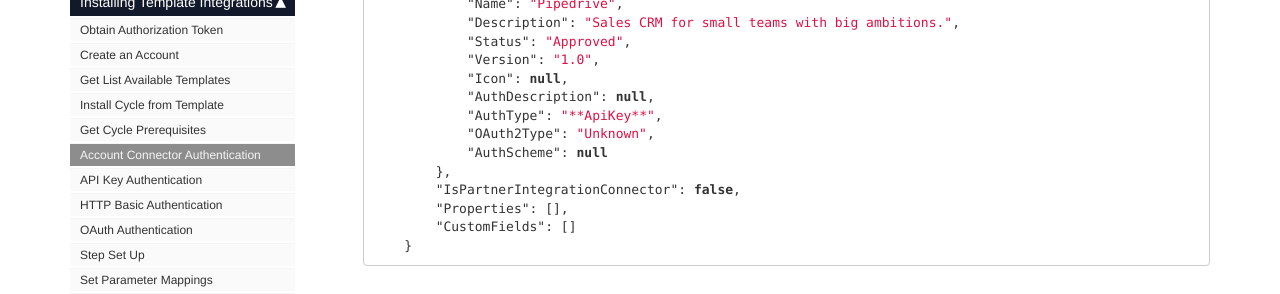
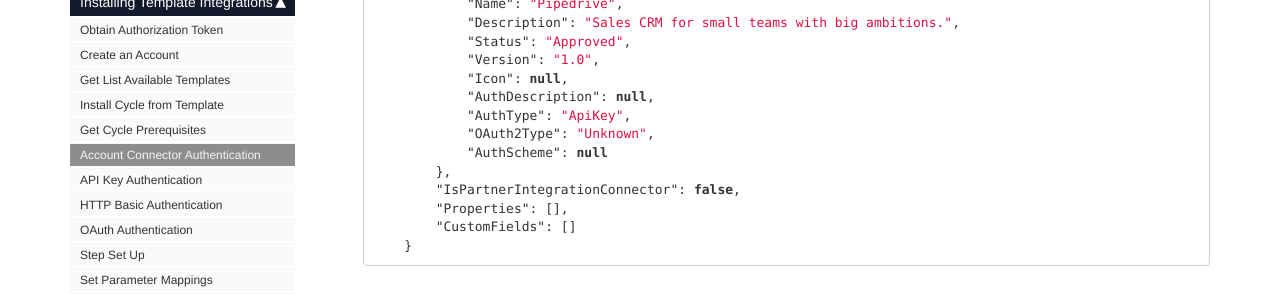
Before and after one commit to sneakysneak/docs, a Jekyll site: the page built from pages/installing-templates-api/account-connector-authentication.md, in a window 1280 px wide and 900 px high, scrolled down 725 px. Shown: the part 228-522 px from the top of the window. Built offline with Jekyll 4.4.1, drawn with Linux system fonts in a browser that asks for light colours; comment, search, counter and statistics services are not loaded.

Commit message:
Removed "hopeful bolding" in JSON code.

```diff
--- a/pages/installing-templates-api/account-connector-authentication.md
+++ b/pages/installing-templates-api/account-connector-authentication.md
@@ -44,7 +44,7 @@ Response:
             "Version": "1.0",
             "Icon": null,
             "AuthDescription": null,
-            "AuthType": "**ApiKey**",
+            "AuthType": "ApiKey",
             "OAuth2Type": "Unknown",
             "AuthScheme": null
         },
```
